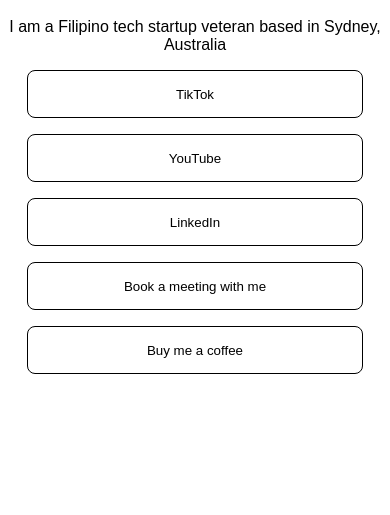
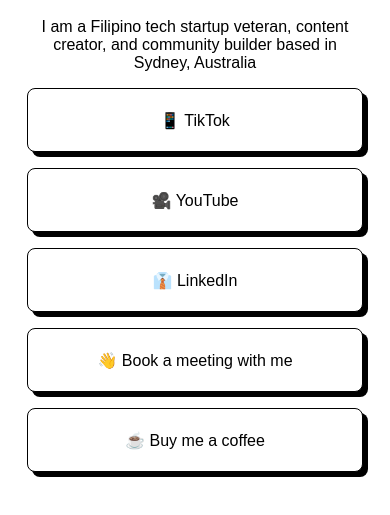
Before and after one commit to rpgarde/paologardecom, a plain HTML site: page index.html in a window 390 px wide. Shown: the part 105-620 px from the top of the page. Drawn offline with Linux system fonts and the light colour scheme.

Commit message:
improved styling

```diff
--- a/index.html
+++ b/index.html
@@ -11,37 +11,37 @@
 </head>
 
 <body>
-    <div>
+    <div class="container">
         <h1 class="text-center header">Hi, I'm Paolo 👋</h1>
-        <p class = "text-center">I am a Filipino tech startup veteran based in Sydney, Australia</p>
+        <p class = "text-center">I am a Filipino tech startup veteran, content creator, and community builder based in Sydney, Australia</p>
         <div class = "btn-section">
             <a href="https://www.tiktok.com/@paoloinaustralia" target="_blank">
-                <button class ="link-btn">TikTok</button>
+                <button class ="link-btn">📱 TikTok</button>
             </a>
         </div>
 
         <div class = "btn-section">
             <a href="https://www.youtube.com/@pgblanks" target="_blank">
-            <button class="link-btn">YouTube</button>
+            <button class="link-btn">🎥 YouTube</button>
             </a>
         </div>
 
         <div class = "btn-section">
             <a href="https://www.linkedin.com/in/paologarde" target="_blank">
-            <button class ="link-btn">LinkedIn</button>
+            <button class ="link-btn">👔 LinkedIn</button>
             </a>
         </div>
 
         <div class = "btn-section">
             <a href="https://calendly.com/paologrd/30min" target="_blank">
-            <button class ="link-btn">Book a meeting with me</button>
+            <button class ="link-btn">👋 Book a meeting with me</button>
             </a>
         </div>
 
 
         <div class = "btn-section">
             <a href="https://www.buymeacoffee.com/pgblanks" target="_blank">
-            <button class ="link-btn">Buy me a coffee</button>
+            <button class ="link-btn">☕ Buy me a coffee</button>
             </a>
         </div>
     </div>
--- a/styles.css
+++ b/styles.css
@@ -6,6 +6,13 @@ body {
     margin-left:auto;
     margin-right:auto;
     text-align:center;
+}
+
+.container {
+    width:50%;
+    max-width:600px;
+    margin-left:auto;
+    margin-right:auto;
 }
 
 .header {
@@ -17,9 +24,11 @@ body {
     color:black;
     background-color: white;
     border: 1px solid black;
-    height:3rem;
+    height:4rem;
     cursor:pointer;
     border-radius:0.5rem;
+    box-shadow: 5px 5px black;
+    font-size:1rem;
 }
 
 .link-btn:hover {
@@ -32,13 +41,10 @@ body {
 .btn-section {
     margin-top:1rem;
     margin-bottom:1rem;
-    width:50%;
-    margin-left:auto;
-    margin-right:auto;
 }
 
 @media only screen and (max-width: 600px) {
-    .btn-section {
+    .container {
         width:90%;
     }
   }
```
Also changed, not shown: things-i-like.html (added, +44 -0 lines).
